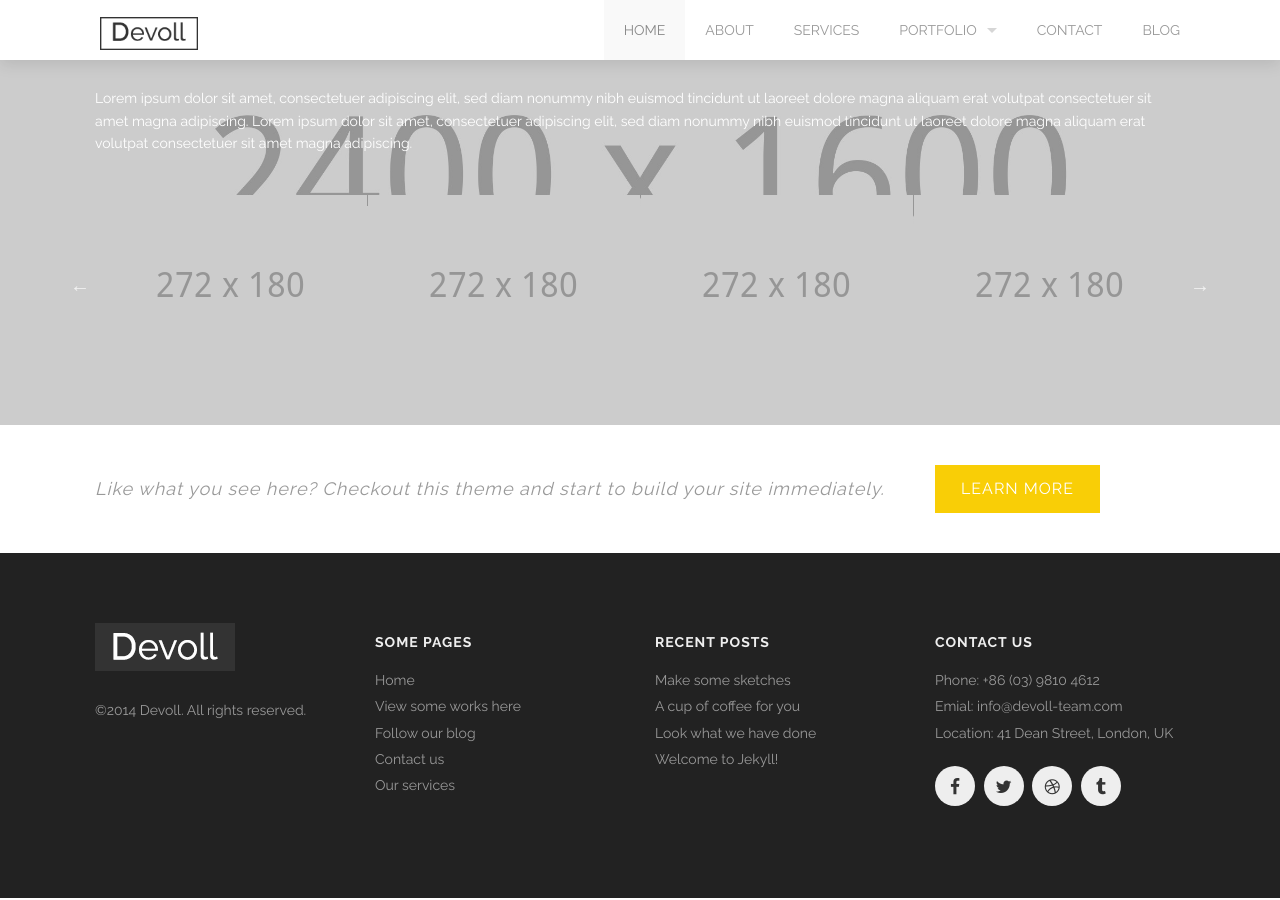
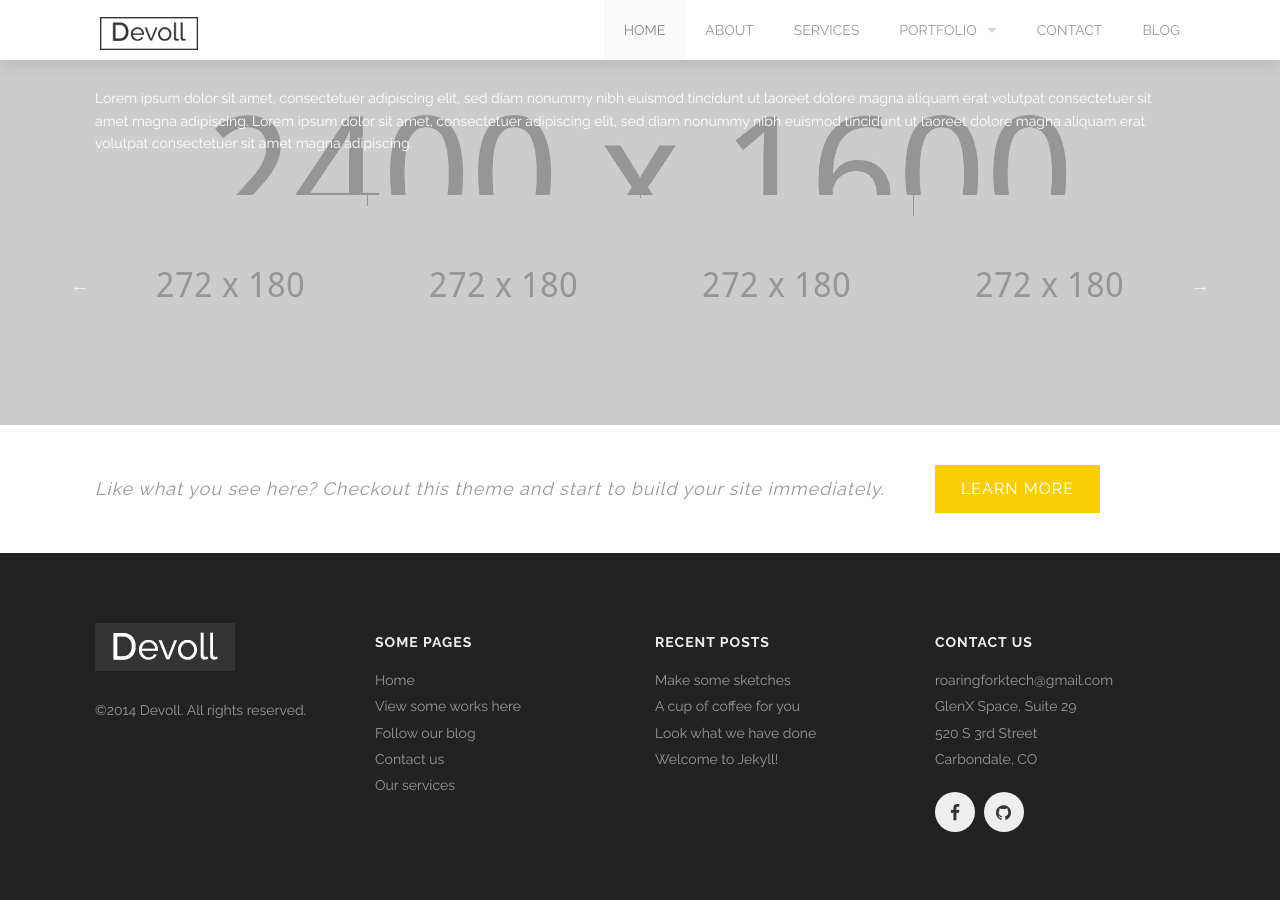
Before and after one commit to COWestSlopeTech/westslopetech, a Jekyll site: the page built from index.html, in a window 1280 px wide and 900 px high, scrolled down 5927 px. Built offline with Jekyll 4.4.1, drawn with Linux system fonts in a browser that asks for light colours.

Commit message:
updated contact info and social icons in footer

```diff
--- a/_includes/footer.html
+++ b/_includes/footer.html
@@ -41,30 +41,21 @@
       <div class='spacing'></div>
       <h4>Contact us</h4>
       <ul>
-        <li>Phone: +86 (03) 9810 4612</li>
-        <li>Emial: info@devoll-team.com</li>
-        <li>Location: 41 Dean Street, London, UK</li>
+        <li>roaringforktech@gmail.com</li>
+        <li>GlenX Space, Suite 29</li>
+        <li>520 S 3rd Street</li>
+        <li>Carbondale, CO</li>
       </ul>
       <div class='spacing'></div>
       <ul class='socials'>
         <li>
-          <a href='http://facebook.com'>
+          <a href='https://www.facebook.com/groups/1737392302944949/'>
             <i class='fa fa-facebook'></i>
           </a>
         </li>
         <li>
-          <a href='http://twitter.com'>
-            <i class='fa fa-twitter'></i>
-          </a>
-        </li>
-        <li>
-          <a href='http://dribbble.com'>
-            <i class='fa fa-dribbble'></i>
-          </a>
-        </li>
-        <li>
-          <a href='http://tumblr.com'>
-            <i class='fa fa-tumblr'></i>
+          <a href='https://github.com/RoaringForkTech'>
+            <i class='fa fa-github'></i>
           </a>
         </li>
       </ul>
```
